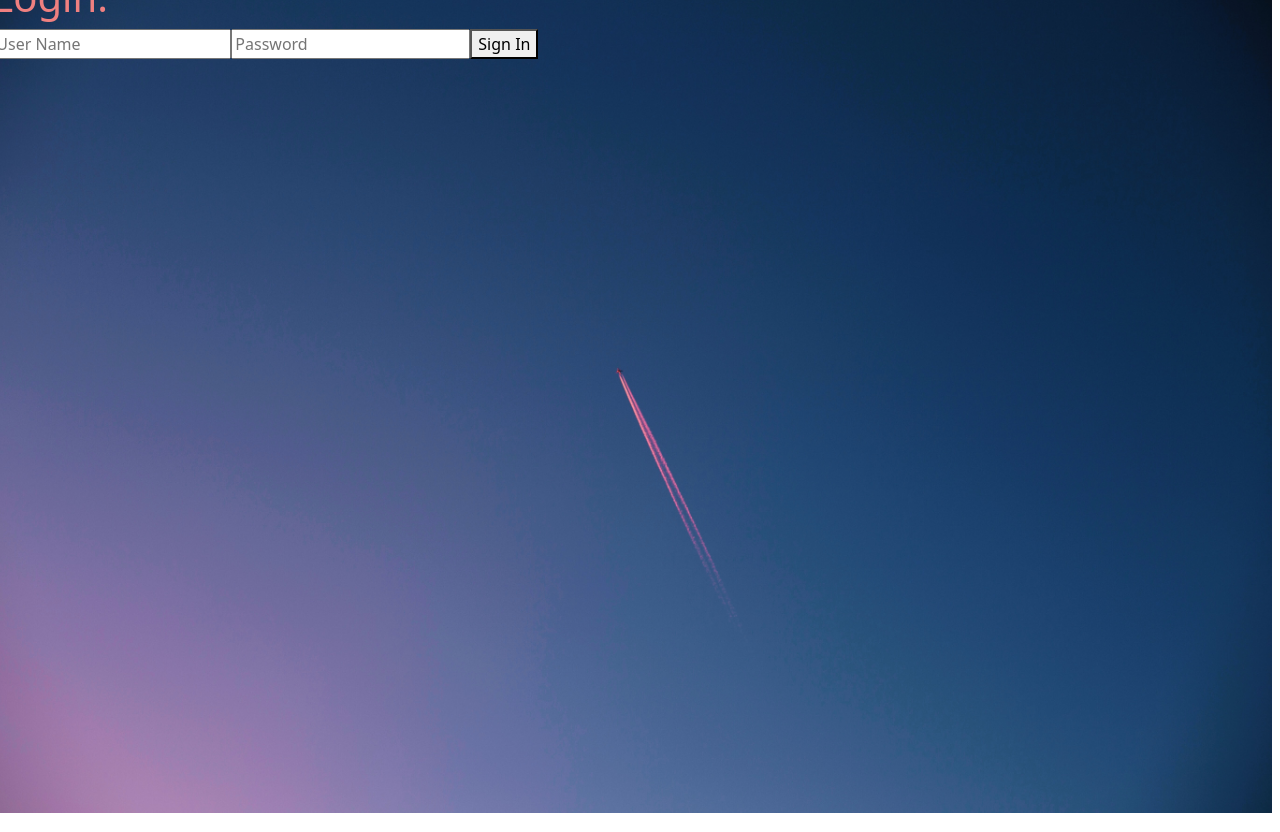
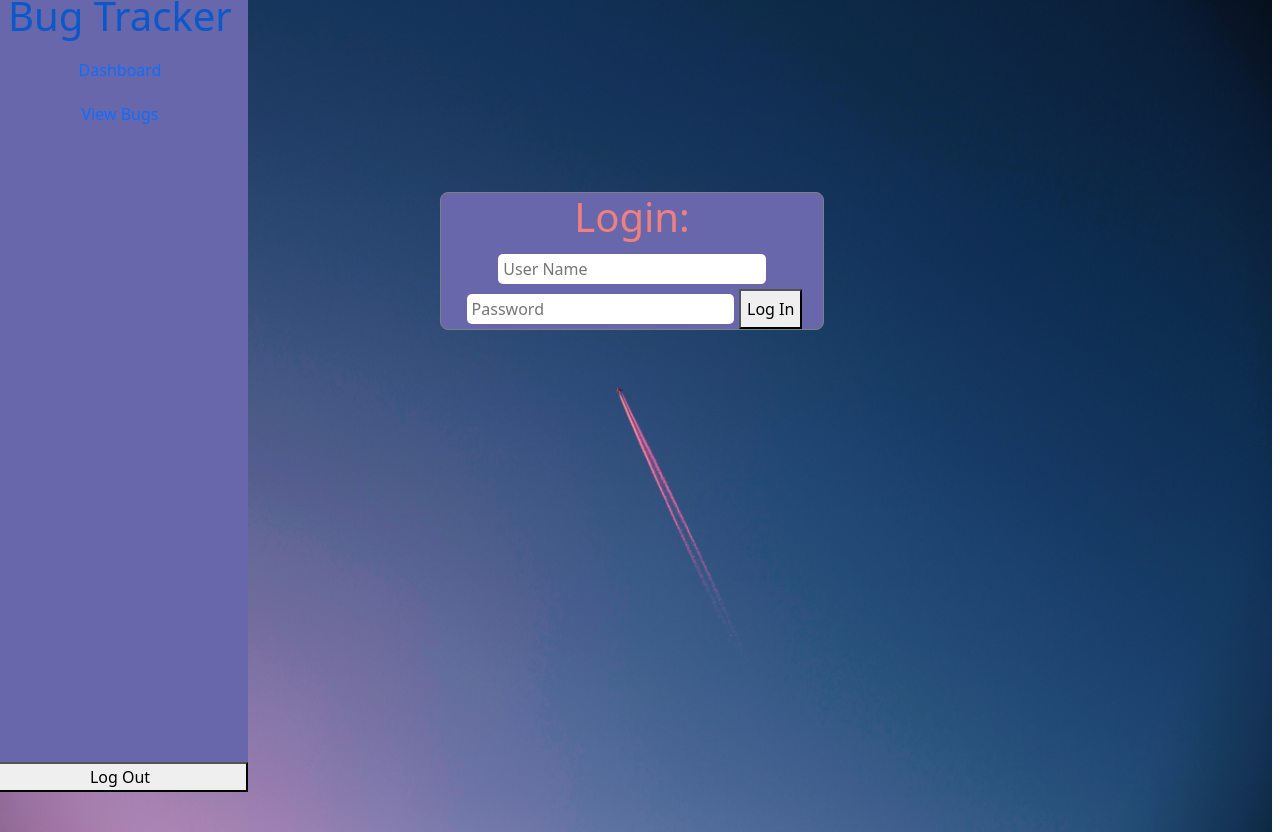
Before and after one commit to yonitubul/bug-tracker, a React (Create React App) app: page / in a window 1280 px wide. Built offline with nearby package versions, Linux system fonts and the light colour scheme.

Commit message:
:recycle: sidebar added as well as bug card
eslint configured

```diff
--- a/src/App.js
+++ b/src/App.js
@@ -2,17 +2,30 @@ import React from "react";
 import { Container } from "react-bootstrap";
 import Login from "./views/login/login";
 import SignUp from "./views/signUp/signUp";
+import {useSelector} from "react-redux"
+import {BrowserRouter as Router} from "react-router-dom"
+import Sidebar from "./views/sidebar/sidebar"
+import ViewBugs from "./views/viewBugs"
+
 function App() {
+    const {auth} = useSelector(state => state);
   return (
-      <Login/>
-    // <Container
+  <Router>
+      {!auth.loggedIn ? <Login/> : <h1>Hello</h1>}
+      <>
+          <Sidebar />
+          <ViewBugs />
+
+      </>
+     {/* <Container
     //   className="d-flex align-items-center justify-content-center"
     //   style={{ minHeight: "100vh" }}
     // >
     //   <div className="w-100" style={{maxWidth: "400px"}}>
     //     <SignUp/>
     //   </div>
-    // </Container>
+    // </Container> */}
+    </Router>
   );
 }
 
--- a/src/controllers/redux/store.js
+++ b/src/controllers/redux/store.js
@@ -6,7 +6,7 @@ import userReducer from './userSlice'
 export const store = configureStore({
   reducer: {
     auth: authReducer,
-    bug: bugReducer,
+    bugs: bugReducer,
     user: userReducer
   },
 });
--- a/src/index.css
+++ b/src/index.css
@@ -1,8 +1,22 @@
-html{
-    margin-left: 20vw;
-    --prim-color:#316B83;
+#root{
+    grid-template-columns: 20% 80%;
+    display: grid;
+    --prim-color:#6867AC;
     color:white ;
+    margin: -8px;
 
 
 
 }
+button{
+
+}
+.page-container{
+display:flex;
+flex-wrap: wrap;
+gap:20px;
+justify-content: center;
+grid-column: 2;
+
+
+}
--- /dev/null
+++ b/src/views/bugCard.js
@@ -0,0 +1,17 @@
+import React from "react";
+
+function BugCard(props) {
+    const {name,priority,version}=props.bug;
+    function clicked(){
+        props.clicked(props.name);
+    }
+
+  return (<div className="bugCard" onClick={clicked}>
+      <h2 className="name">{name}</h2>
+      <h4 className="priority">{priority}</h4>
+      <h5 className="version">{version}</h5>
+
+  </div>);
+}
+
+export default BugCard;
--- a/src/views/login/login.css
+++ b/src/views/login/login.css
@@ -3,9 +3,32 @@
     height: 105vh;
     background: url(../../images/borisunsplash.jpg) ;
     background-size:cover ;
-    margin-left:-20.6vw;
-    margin-top: -27px;
+    grid-column: 1/2;
+    position: absolute;
+
 }
-h1{
+.login-panel{
+    background-color: var(--prim-color);
+    width: 30vw;
+    border: 1px solid gray;
+    border-radius:8px;
+    margin:25vh auto;
+    display: flex;
+    flex-wrap: wrap;
+    justify-content: center;
+    text-align: center;
+}
+.login-panel h1{
     color: lightcoral; ;
+    width: 100%;
+
+
 }
+.login-panel input{
+    width: 70%;
+    height: 30px;
+    border-radius: 5px;
+    border:none;
+    margin: 5px;
+    padding-left: 5px;
+}
--- a/src/views/login/login.jsx
+++ b/src/views/login/login.jsx
@@ -27,7 +27,7 @@ export default function Login (){
            <h1>Login:</h1>
            <input type='text' name='name' placeholder="User Name" onChange={handleInput} value={formInput.name}></input>
            <input name="password" type='password' placeholder="Password" onChange={handleInput} value={formInput.password}></input>
-           <button type="submit" onClick={submit}>Sign In</button>
+           <button type="submit" onClick={submit}>Log In</button>
        </form>
    </div>
    )
--- /dev/null
+++ b/src/views/sidebar/sidebar.css
@@ -0,0 +1,32 @@
+.sidebar {
+  position: fixed;
+  grid-column: 1;
+  width: 20%;
+  height: 100vh;
+  background-color: var(--prim-color);
+  text-align: center;
+}
+.sidebar li {
+  padding: 10px;
+  font-size: 1.5 rem;
+  border-bottom: 1px;
+}
+.sidebar li:hover{
+    transition: all 0.3s;
+    background-color: #1A374D;
+}
+.sidebar ul{
+    list-style: none;
+    color: white;
+    padding: 0;
+
+}
+.sidebar .navLink{
+    text-decoration: none;
+}
+.sidebar .logout{
+    position: absolute;
+    bottom: 0;
+    left: 0;
+    width: 100%;
+}
--- /dev/null
+++ b/src/views/sidebar/sidebar.jsx
@@ -0,0 +1,26 @@
+import React from 'react';
+import {Link} from 'react-router-dom';
+import {useDispatch, useSelector} from 'react-redux'
+import {signOut} from "../../controllers/redux/authSlice"
+import "./sidebar.css"
+
+function Sidebar() {
+    const dispatch=useDispatch();
+    const { auth }= useSelector(state=>state);
+
+    function logOut(){
+        dispatch(signOut());
+    }
+
+  return <div className="sidebar">
+        <Link className="navLink" to="/"><h1 className="brand">Bug Tracker</h1></Link>
+        <ul>
+            <li><Link to="/" className="navLink">Dashboard</Link></li>
+            <li><Link to="/viewBugs" className="navLink">View Bugs</Link></li>
+            {auth.admin&&<li><Link to="/create" className="navLink">Create Bug</Link></li>}
+        </ul>
+        <button className="navLink logout " onClick={logOut}> Log Out</button>
+  </div>;
+}
+
+export default Sidebar;
--- /dev/null
+++ b/src/views/viewBugs.jsx
@@ -0,0 +1,21 @@
+import React, { useEffect } from "react";
+import { useDispatch, useSelector } from "react-redux";
+import { getBugs } from "../controllers/redux/bugSlice";
+import BugCard from "./bugCard";
+
+function ViewBugs() {
+  const dispatch = useDispatch();
+  const { bugs } = useSelector((state) => state);
+
+useEffect(()=>{
+    dispatch(getBugs());
+},[bugs.length < 1]);
+
+  return <div className="page-container">
+      {bugs.map((bug,key)=>{
+          <BugCard key={key} bug={bug}/>
+      })}
+  </div>;
+}
+
+export default ViewBugs;
```
Also changed, not shown: package.json (+7 -1 lines), .eslintrc.json (added), 2 other files (tests, documents, lock files or other folders).
